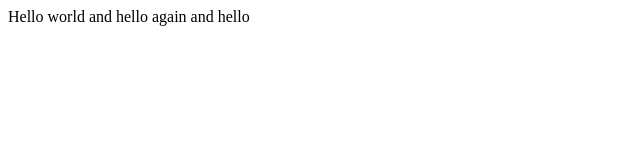
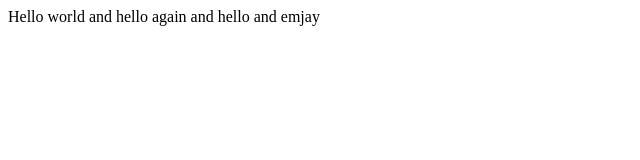
Before and after one commit to emjay1246/Hello-world, a plain HTML site: page hello_world.html in a window 1280 px wide. Shown: the full height of the page, 0-640 px from the left. Drawn offline with Linux system fonts and the light colour scheme.

Commit message:
Update hello_world.html

```diff
--- a/hello_world.html
+++ b/hello_world.html
@@ -4,6 +4,6 @@
 	<title>Hello world</title>
 </head>
 <body>
- Hello world and hello again and hello
+ Hello world and hello again and hello and emjay
 </body>
 </html>
```
